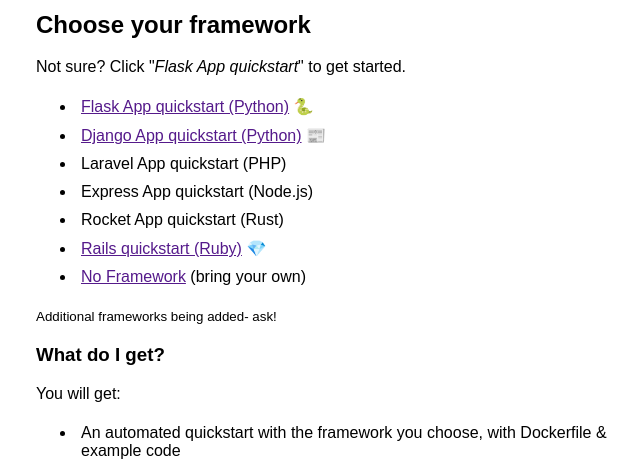
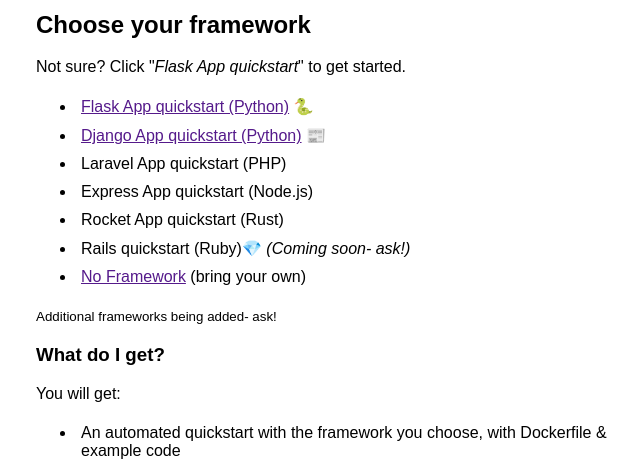
Before and after one commit to KarmaComputing/container-hosting, a Python web app: template templates/index.html in a window 1280 px wide. Shown: the part 344-807 px from the top of the page, without its empty margins (284-924 px from the left). Run offline with Jinja, Linux system fonts and the light colour scheme; the template is opened without the code that fills it, so the values that code supplies are empty.

Commit message:
remove link to ruby

```diff
--- a/templates/index.html
+++ b/templates/index.html
@@ -83,7 +83,7 @@ header {
     <li>Laravel App quickstart (PHP)</li>
     <li>Express App quickstart (Node.js)</li>
     <li>Rocket App quickstart (Rust)</li>
-    <li><a class="debounce" href="{{ github_authorize_url_rails }}">Rails quickstart (Ruby)</a> 💎</li>
+    <li>Rails quickstart (Ruby)💎 <em>(Coming soon- ask!)</em></li>
     <li><a class="debounce" href="{{ github_authorize_url }}">No Framework</a> (bring your own)</li>
 </ul>
 <small>Additional frameworks being added- ask!</small>
```
